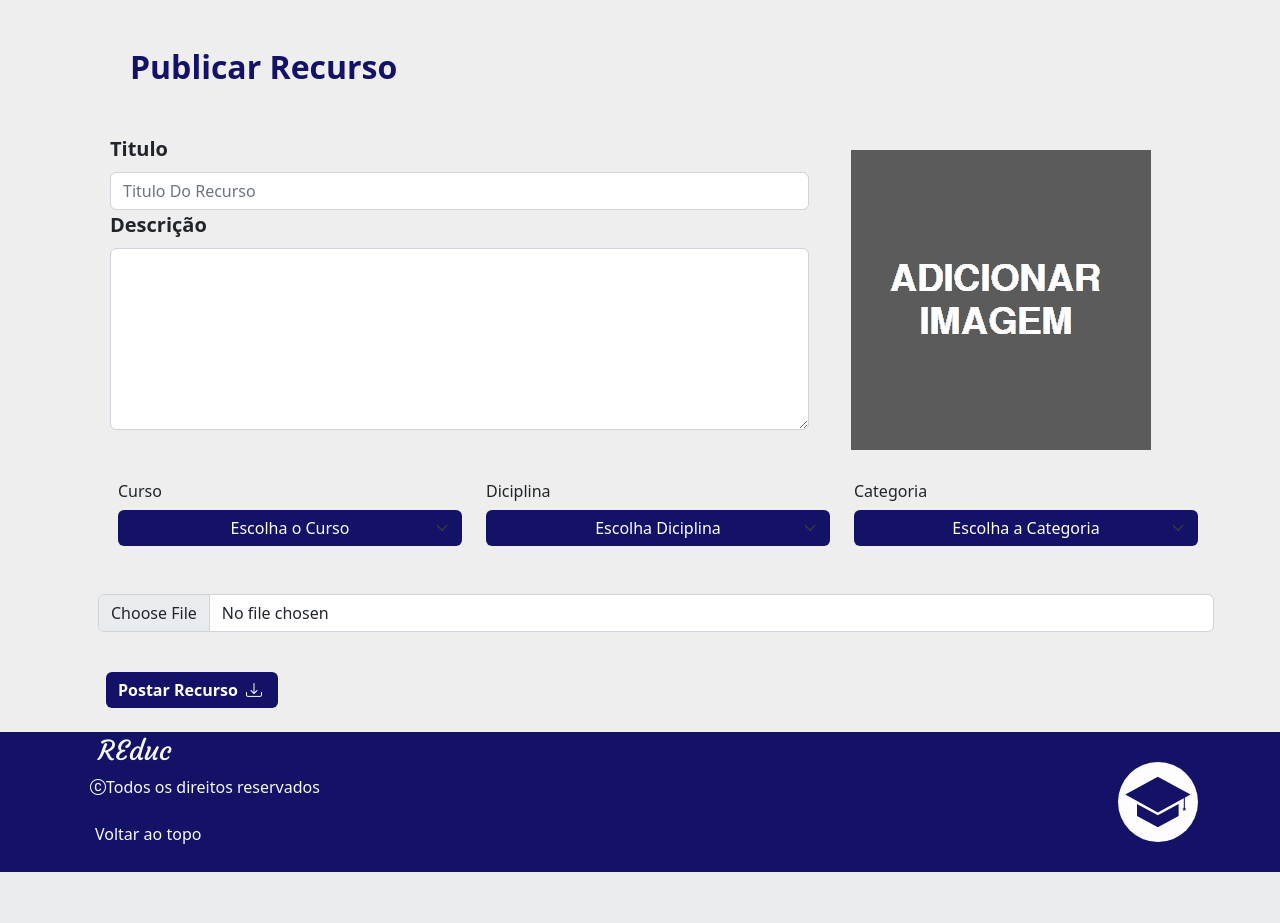
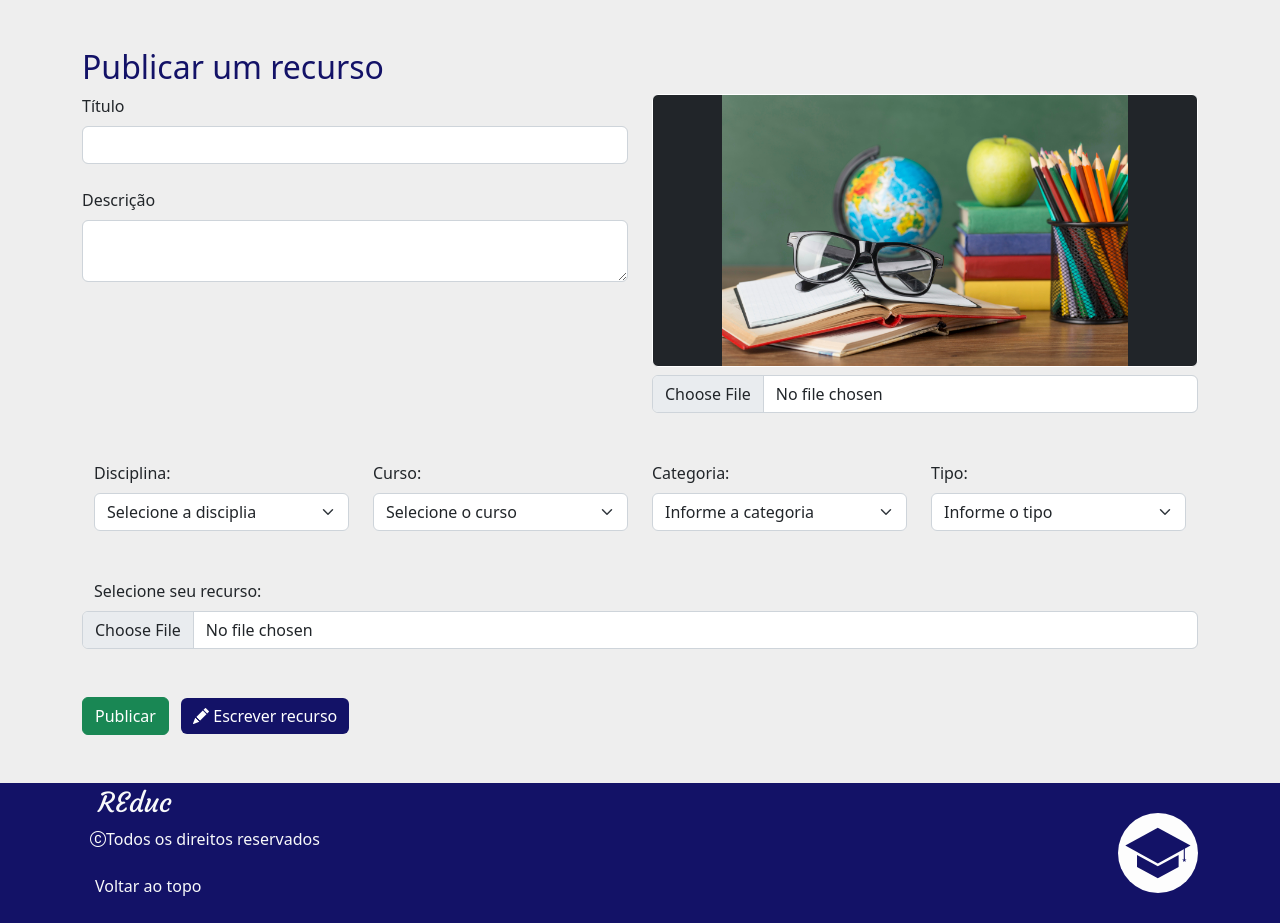
Before and after one commit to brunoroddrigues/REduc, a PHP site: page /post-recurso.html in a window 1280 px wide. Shown: the part 85-1008 px from the top of the page. Before the commit the page ends 957 px from the top, so only its background shows below. Run offline with PHP 8.4, Linux system fonts and the light colour scheme.

Commit message:
att 27-11-23 12:38

```diff
--- /dev/null
+++ b/assets/css/post_recurso.css
@@ -0,0 +1,7 @@
+#img {
+    min-width: 100%;
+    width: 100%;
+    aspect-ratio: 2/1;
+    border: 1px solid #fff;
+    object-fit: contain;
+}
--- a/assets/css/style.css
+++ b/assets/css/style.css
@@ -45,6 +45,10 @@ main{
     background-color: var(--roxo-principal) !important;
 }
 
+.text-primary {
+    color: var(--roxo-principal) !important;
+}
+
 @media (max-width: 575px){
     .nav-link{
         margin-bottom: 10px;
--- /dev/null
+++ b/assets/js/post_recurso.js
@@ -0,0 +1,21 @@
+const form = document.querySelector("#form");
+
+function validar(event) {
+    const erros = document.getElementsByClassName("erro");
+    let erro = false;
+    if(form.titulo.value == "") {
+        erro = true;
+        erros[0].innerHTML = "Insira um título para o recurso!";
+    }
+    if(form.descritivo.value == "") {
+        erro = true;
+        erros[1].innerHTML = "Insira uma descrição para o recurso!";
+    }
+    if(form.file_recurso.value == "") {
+        erro = true;
+        erros[2].innerHTML = "É necessário um arquivo para o recurso!";
+    }
+    if(erro) {
+        event.preventDefault();
+    }
+}
--- a/post-recurso.html
+++ b/post-recurso.html
@@ -11,10 +11,10 @@
     <link href="https://cdn.jsdelivr.net/npm/bootstrap@5.2.1/dist/css/bootstrap.min.css" rel="stylesheet"
         integrity="sha384-iYQeCzEYFbKjA/T2uDLTpkwGzCiq6soy8tYaI1GyVh/UjpbCx/TYkiZhlZB6+fzT" crossorigin="anonymous">
     <link rel="stylesheet" href="assets/css/style.css">
+    <link rel="stylesheet" href="assets/css/post_recurso.css">
     <link rel="stylesheet" href="https://cdn.jsdelivr.net/npm/bootstrap-icons@1.10.5/font/bootstrap-icons.css">
 
     <!-- Scripts do REduc -->
-    <script defer src='assets/js/card.js'></script>
     <script defer src="assets/js/func.js"></script>
     <script defer type="module" src="assets/js/componentes.js"></script>
 
@@ -23,93 +23,81 @@
 <body>
     <header id='reduc-header'></header>
 
-    <section class="container">
-        <h2 class="fw-bold txt-roxo m-5 ">Publicar Recurso</h2>
-        <form action="">
-            <div class="row fw-bold fs-5 m-3">
-                <div class="col-8">
-
-                    <label class="mb-2">Titulo</label><br>
-                    <input type="text" class="form-control" placeholder="Titulo Do Recurso">
-
-                    <label class="mb-2">Descrição</label><br>
-                    <textarea class="form-control" rows="7"></textarea>
-
+    <main class="container py-5">
+        <h2 class="h2 text-primary">Publicar um recurso</h2>
+        <form id="form" action="" method="post" enctype=multipart/form-data>
+            <div class="row">
+                <div class="col-md-6">
+                    <label class="form-label">Título</label>
+                    <input type="text" name="titulo" class="form-control">
+                    <span class="text-danger erro"></span>
+                    <br>
+                    <label class="form-label">Descrição</label>
+                    <textarea class="form-control" name="descritivo"></textarea>
+                    <span class="text-danger erro"></span>
+                    <br>
                 </div>
-                <div class="col">
-                    <!-- Upload Da Img-->
-
-                    <div class="d-flex justify-content-center  m-3">
-                        <img src="img/adicionar_imagem.png" alt="">
-                    </div>
+                <div class="col-md-6">
+                    <img id="img" src="img/img-padrao.jpg" class="rounded mb-2 bg-dark">
+                    <input type="file" name="imagem_recurso" class="form-control" onchange="mostrar(this)">
                 </div>
 
-            </div>
-            <div class="row ms-4 mb-5 fw-bold">
-                <!-- Selects -->
-                <div class="col">
-                    <h6>
-                        Curso
-                    </h6>
-                    <select class="form-select btn btn-primary">
-                        <option selected>Escolha o Curso</option>
-                        <option value="1">Sistemas Para Sistemas</option>
-                        <option value="2">AgroPecuaria</option>
-                        <option value="3">Pegar Mulher</option>
-                    </select>
-                </div>
-                <div class="col">
-                    <!-- Diciplina -->
+                <div class="row m-0 my-5">
+                    <div class="col-md-3">
+                        <label class="form-label">Disciplina:</label>
+                        <select class="form-select">
+                            <option selected>Selecione a disciplia</option>
+                        </select>
+                    </div>
+                    <div class="col-md-3">
+                        <label class="form-label">Curso:</label>
+                        <select class="form-select">
+                            <option selected>Selecione o curso</option>
+                        </select>
+                    </div>
+                    <div class="col-md-3">
 
-                    <h6>
-                        Diciplina
-                    </h6>
-
-                    <select class="form-select btn btn-primary">
-                        <option selected>Escolha Diciplina</option>
-                        <option value="1">Sistemas Para Sistemas</option>
-                        <option value="2">AgroPecuaria</option>
-                        <option value="3">Pegar Mulher</option>
-                    </select>
-                </div>
-                <div class="col">
-                    <!-- Categoria -->
-                    <h6>
-                        Categoria
-                    </h6>
-
-                    <select class="form-select btn btn-primary">
-                        <option selected>Escolha a Categoria</option>
-                        <option value="1">Sistemas Para Sistemas</option>
-                        <option value="2">AgroPecuaria</option>
-                        <option value="3">Pegar Mulher</option>
-                    </select>
+                        <label class="form-label">Categoria:</label>
+                        <select class="form-select">
+                            <option selected>Informe a categoria</option>
+                        </select>
+                    </div>
+                    <div class="col-md-3">
+                        <label class="form-label">Tipo:</label>
+                        <select class="form-select">
+                            <option selected>Informe o tipo</option>
+                        </select>
+                    </div>
+                    <label class="form-label mt-5">Selecione seu recurso:</label>
+                    <input id="file_recurso" type="file" name="arquivo" class="form-control ">
+                    <span class="text-danger erro"></span>
                 </div>
             </div>
-
-
-
-            <div class="input-group m-3">
-                <!-- Upload de Aquivo -->
-                <input type="file" class="form-control">
-            </div>
-
-            <button class="btn btn-primary fw-bold  m-4 ">
-                Postar Recurso <i class="bi bi-download m-1"></i>
-            </button>
+            <input type="submit" value="Publicar" class="btn btn-success"  onclick="validar(event)">
+            <a href="criar_recurso.html" class="btn btn-primary mx-2"><i class="bi bi-pencil-fill"></i> Escrever recurso</a>
         </form>
-    </section>
+    </main>
 
     <footer id="reduc-footer"></footer>
     <!-- Bootstrap JavaScript Libraries -->
-    <script src="https://cdn.jsdelivr.net/npm/@popperjs/core@2.11.6/dist/umd/popper.min.js"
-        integrity="sha384-oBqDVmMz9ATKxIep9tiCxS/Z9fNfEXiDAYTujMAeBAsjFuCZSmKbSSUnQlmh/jp3" crossorigin="anonymous">
-        </script>
-
-    <script src="https://cdn.jsdelivr.net/npm/bootstrap@5.2.1/dist/js/bootstrap.min.js"
-        integrity="sha384-7VPbUDkoPSGFnVtYi0QogXtr74QeVeeIs99Qfg5YCF+TidwNdjvaKZX19NZ/e6oz" crossorigin="anonymous">
-        </script>
+    <script src="https://cdn.jsdelivr.net/npm/@popperjs/core@2.11.6/dist/umd/popper.min.js"></script>
+    <script src="https://cdn.jsdelivr.net/npm/bootstrap@5.2.1/dist/js/bootstrap.min.js"></script>
     <script src="https://ajax.googleapis.com/ajax/libs/jquery/3.7.1/jquery.min.js"></script>
+    <script>
+        function mostrar(img){
+            if(img.files && img.files[0]){
+                var reader = new FileReader();
+                reader.onload = function(e){
+                    $('#img')
+                    .attr('src', e.target.result)
+                    .width()
+                    .height();
+                };
+                reader.readAsDataURL(img.files[0]);
+            }
+        }
+    </script>
+    <script src="assets/js/post_recurso.js"></script>
 </body>
 
 </html>
```
Also changed, not shown: assets/js/editor.js (+38 -32 lines), criar_recurso.html (+6 -8 lines).
